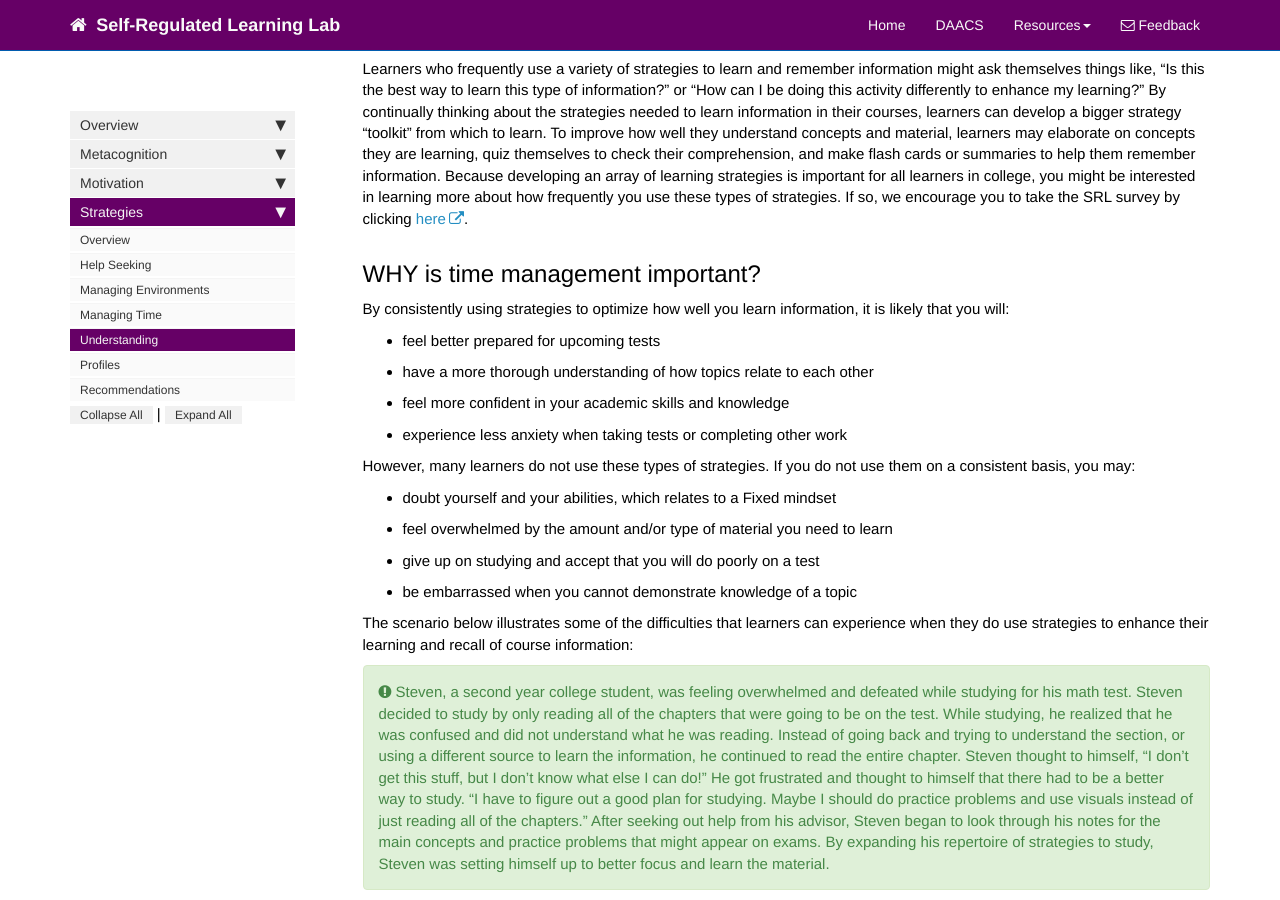
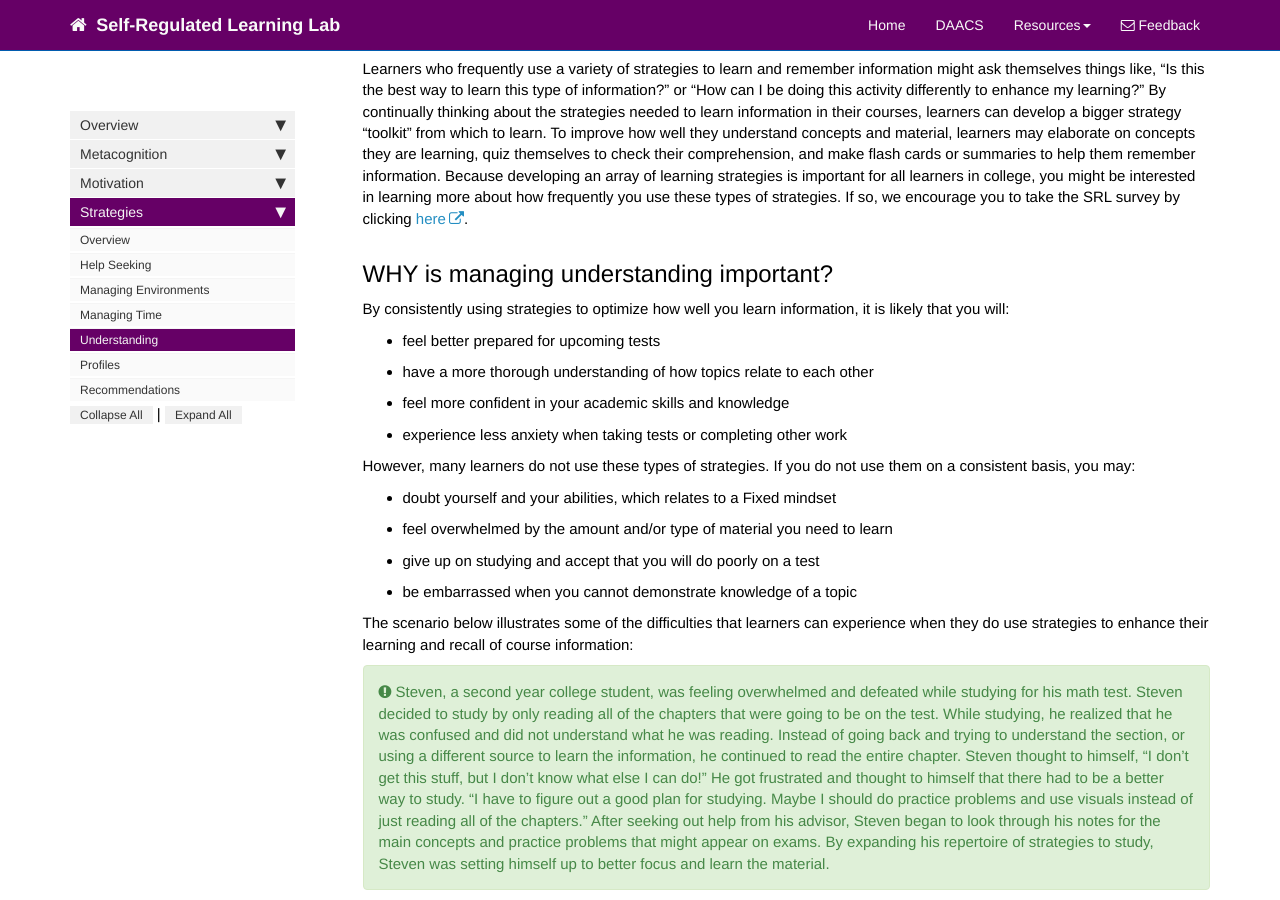
Before and after one commit to dfranklin02/SRL, a Jekyll site: the page built from docs/pages/strategies/understanding.md, in a window 1280 px wide and 900 px high, scrolled down 715 px. Built offline with Jekyll 4.4.1, drawn with Linux system fonts in a browser that asks for light colours; nearby versions of some CDN libraries; comment, search, counter and statistics services are not loaded.

Commit message:
Update understanding.md

```diff
--- a/docs/pages/strategies/understanding.md
+++ b/docs/pages/strategies/understanding.md
@@ -20,7 +20,7 @@ toc: false
 Learners who frequently use a variety of strategies to learn and remember information might ask themselves things like, “Is this the best way to learn this type of information?” or “How can I be doing this activity differently to enhance my learning?” By continually thinking about the strategies needed to learn information in their courses, learners can develop a bigger strategy “toolkit” from which to learn. To improve how well they understand concepts and material, learners may elaborate on concepts they are learning, quiz themselves to check their comprehension, and make flash cards or summaries to help them remember information.
 Because developing an array of learning strategies is important for all learners in college, you might be interested in learning more about how frequently you use these types of strategies. If so, we encourage you to take the SRL survey by clicking <a href="https://demo.daacs.net/">here</a>.
 
-## WHY is time management important?
+## WHY is managing understanding important?
 
 By consistently using strategies to optimize how well you learn information, it is likely that you will:
 * feel better prepared for upcoming tests
```
